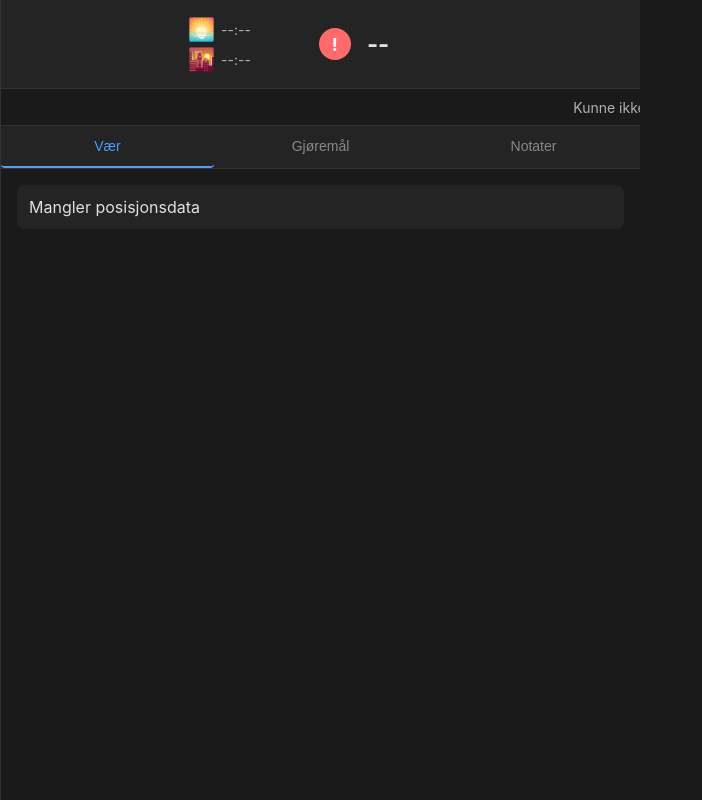
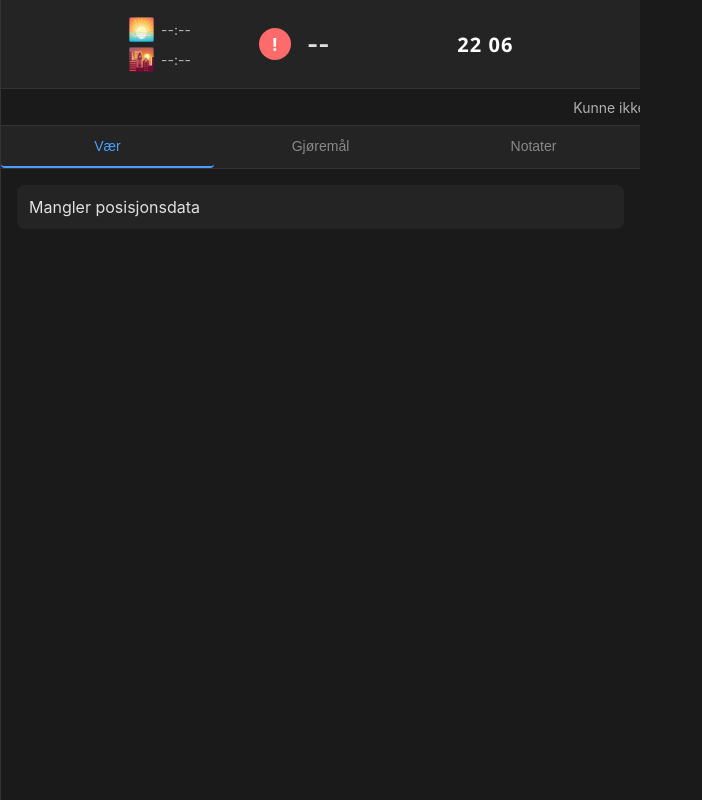
Before and after one commit to lebbe/leblet, a plain HTML site: page index.html in a window 1280 px wide. Shown: the whole page, without its empty margins (0-702 px from the left). Drawn offline with Linux system fonts and the light colour scheme; no server answers.

Commit message:
Add top right clock.

```diff
--- a/index.html
+++ b/index.html
@@ -27,6 +27,7 @@
             <span id="current-temp">--°C</span>
           </div>
           <div id="todo-summary"></div>
+          <div id="clock" aria-label="Klokke">--:--</div>
         </div>
 
         <!-- News Ticker -->
@@ -69,7 +70,7 @@
       </div>
     </div>
 
-    <script src="index.js?v=1.0"></script>
+    <script src="index.js?v=1.1"></script>
     <script src="todo.js?v=1.0"></script>
     <script src="notes.js?v=1.0"></script>
     <script src="news.js?v=1.0"></script>
--- a/index.js
+++ b/index.js
@@ -230,6 +230,7 @@ const currentTemp = getRequiredElement('current-temp', HTMLElement)
 const weatherForecast = getRequiredElement('weather-forecast', HTMLElement)
 const sunriseTime = getRequiredElement('sunrise-time', HTMLElement)
 const sunsetTime = getRequiredElement('sunset-time', HTMLElement)
+const clockEl = getRequiredElement('clock', HTMLElement)
 
 /**
  * Tab switching functionality
@@ -258,6 +259,23 @@ function initTabs() {
       })
     })
   })
+}
+
+/**
+ * Initialize blinking clock in HH:MM format
+ * @returns {void}
+ */
+function initClock() {
+  const updateClock = () => {
+    const now = new Date()
+    const hours = String(now.getHours()).padStart(2, '0')
+    const minutes = String(now.getMinutes()).padStart(2, '0')
+    const blink = now.getSeconds() % 2 === 0 ? ':' : ' '
+    clockEl.textContent = `${hours}${blink}${minutes}`
+  }
+
+  updateClock()
+  setInterval(updateClock, 1000)
 }
 
 /**
@@ -496,6 +514,7 @@ function initTransport() {
 document.addEventListener('DOMContentLoaded', () => {
   initTabs()
   initTransport()
+  initClock()
 
   // Fetch weather and sun data immediately and then periodically
   if (lat && lon) {
--- a/styles.css
+++ b/styles.css
@@ -55,6 +55,7 @@ body.index-page {
   align-items: center;
   justify-content: center;
   gap: 64px;
+  position: relative;
 }
 
 #current-weather {
@@ -119,6 +120,14 @@ body.index-page {
   white-space: nowrap;
   overflow: hidden;
   text-overflow: ellipsis;
+}
+
+#clock {
+  font-size: 20px;
+  font-weight: 600;
+  color: #fff;
+  font-family: 'Segoe UI', Roboto, 'Helvetica Neue', Arial, sans-serif;
+  letter-spacing: 1px;
 }
 
 /* News Ticker */
```
